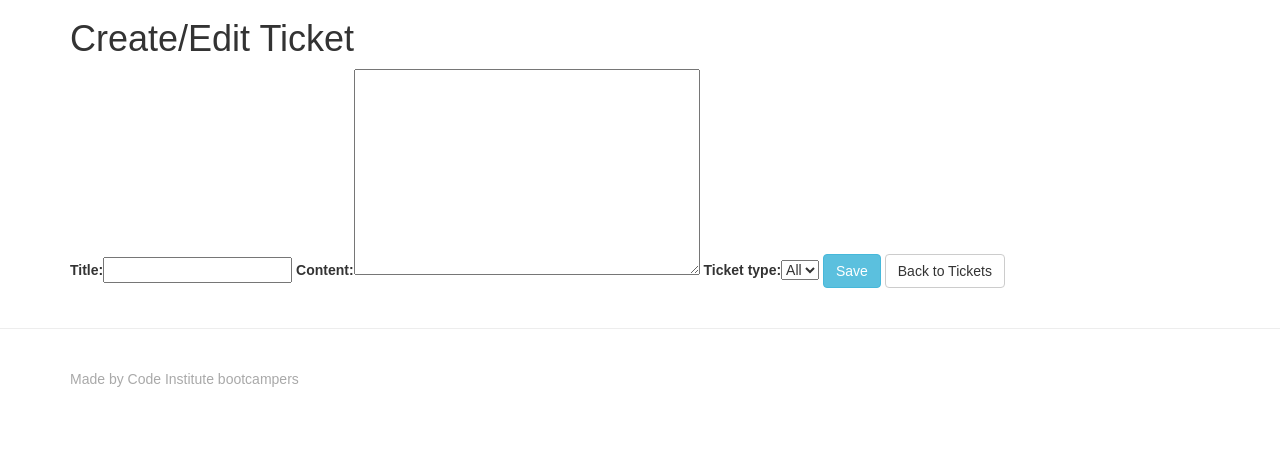
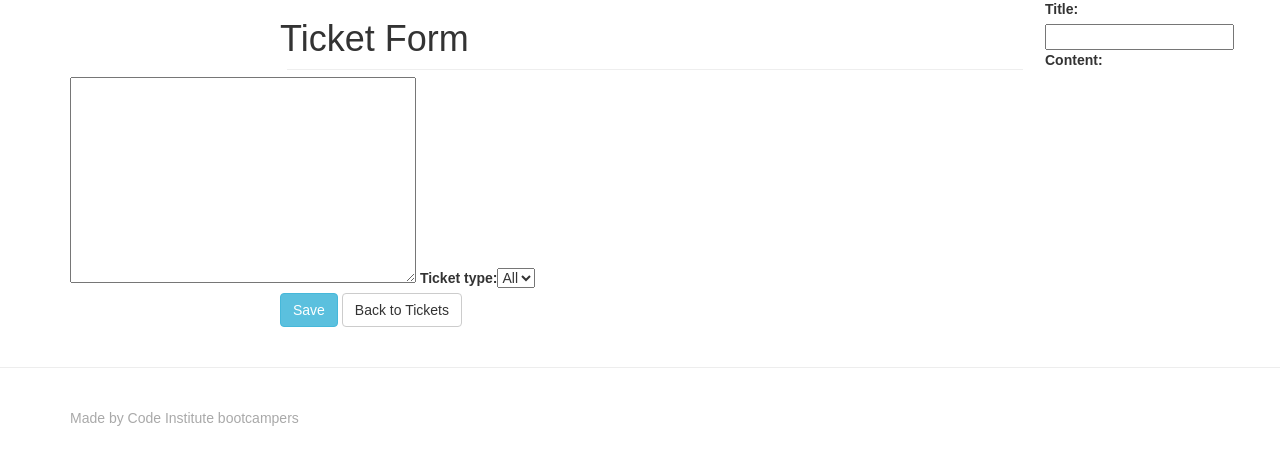
Before and after one commit to leonxx-dev/issue-tracker, a Django app: page /tickets/new/ in a window 1280 px wide. Shown: the part 51-516 px from the top of the page. Run offline with Django 3.2, Linux system fonts and the light colour scheme; data that the repository does not hold is empty; some libraries are stand-ins or nearby versions.

Commit message:
Added css to ticket form page

```diff
--- a/static/css/custom.css
+++ b/static/css/custom.css
@@ -49,6 +49,9 @@
     .filter-button {
         margin-top: 1.8em;
     }
+    .form-buttons {
+        margin-left: 15em;
+    }
 }
 
 @media only screen and (max-width: 991px) {
--- a/templates/base.html
+++ b/templates/base.html
@@ -97,8 +97,12 @@
         $(document).ready(function(){
             var type = document.getElementById("div_id_ticket_type");
             var date = document.getElementById("div_id_published");
+            var title = document.getElementById("div_id_title");
+            var content = document.getElementById("div_id_content");
             $(type).addClass("col-xs-6 col-md-2 col-md-offset-2");
-            $(date).addClass("col-xs-6 col-md-2")
+            $(date).addClass("col-xs-6 col-md-2");
+            $(title).addClass("col-xs-12 col-md-8 col-md-offset-2");
+            $(content).addClass("col-xs-12 col-md-8 col-md-offset-2");
         });
     </script>
 </body>
--- a/tickets/templates/ticketform.html
+++ b/tickets/templates/ticketform.html
@@ -1,11 +1,23 @@
 {% extends "base.html" %}
 {% load bootstrap_tags %}
 {% block content %}
-    <h1>Create/Edit Ticket</h1>
+<div class="container">
+    <div class="row">
+        <div class="col-xs-12 col-md-8 col-md-offset-2">
+            <h1>Ticket Form</h1>
+            <hr class="break-line">
+        </div>
         <form method="POST" enctype="multipart/form-data">
             {% csrf_token %}
             {{ form | as_bootstrap }}
+            <div class="row">
+                <div class="col-xs-12 col-md-10 col-md-offset-2 form-buttons">
                     <button type="submit" class="btn btn-info">Save</button>
                     <a href="{% url 'get_tickets' %}" class="btn btn-default">Back to Tickets</a>
+                </div>
+            </div>
         </form>
+    </div>
+</div>
+
 {% endblock %}
```
Also changed, not shown: accounts/migrations/0001_initial.py, checkout/migrations/0001_initial.py, tickets/migrations/0001_initial.py, vote/migrations/0001_initial.py. Lines whose indentation alone changed are shown as unchanged.
